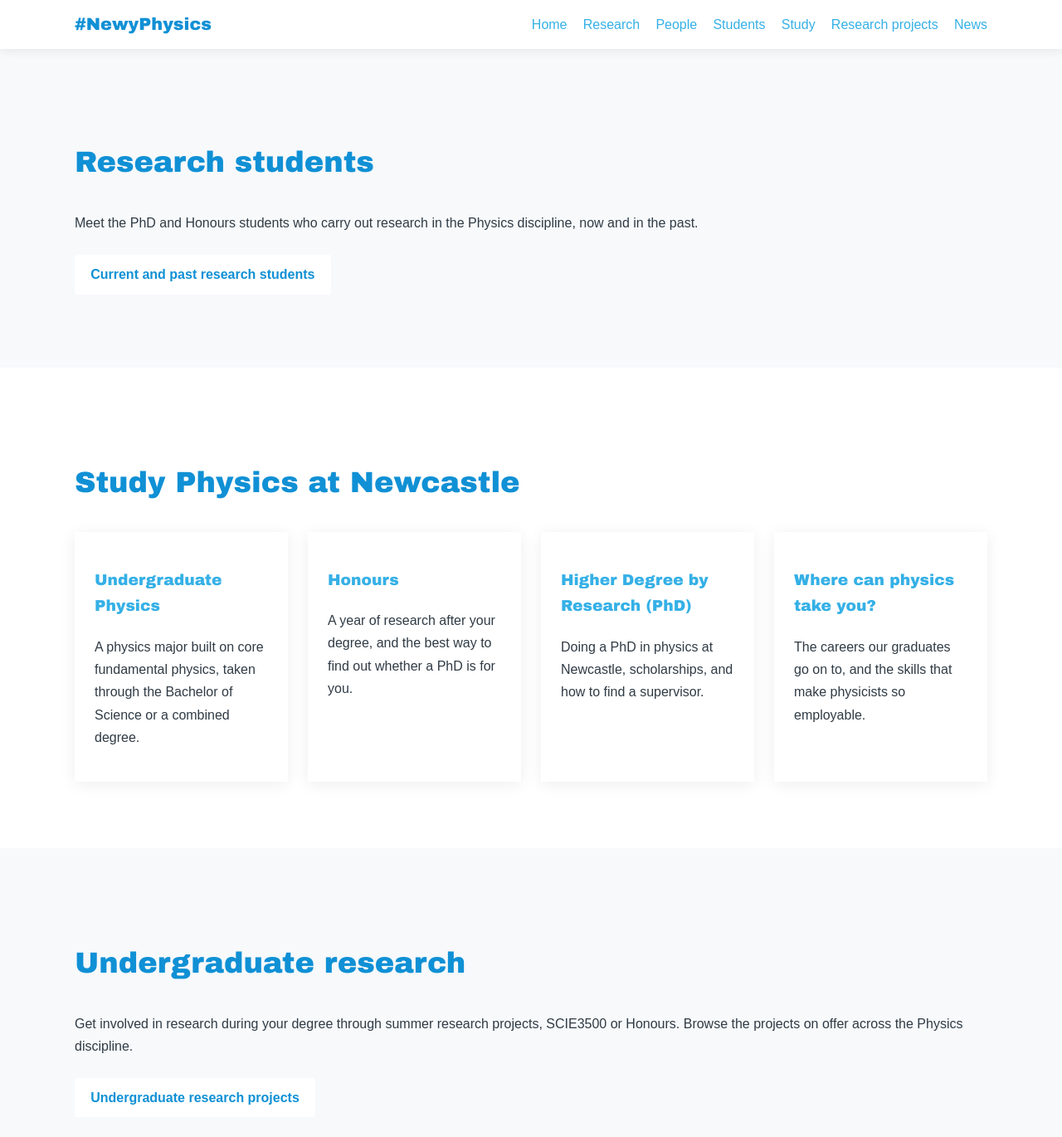
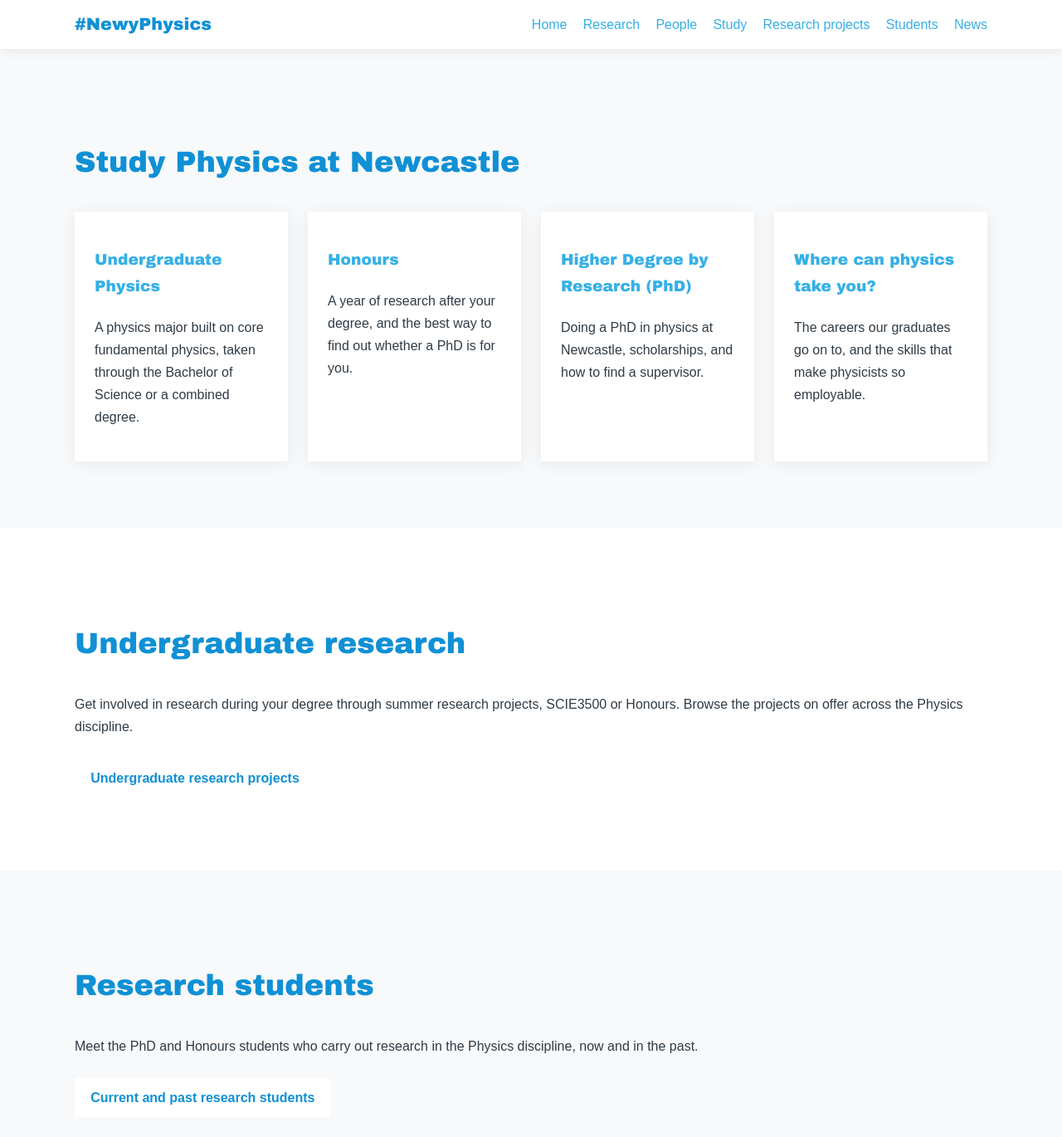
Before and after one commit to NewyPhysics/unofficial_homepage, a Jekyll site: the page built from index.html, in a window 1280 px wide and 1400 px high, scrolled down 4325 px. Shown: the top 1370 px of the window at 83% size. Built offline with Jekyll 4.4.1, drawn with Linux system fonts in a browser that asks for light colours.

Commit message:
Move Research students section below Undergraduate research
- Menu order matches the page
- Section backgrounds still alternate
- Remove an old commented-out People section

Co-Authored-By: Claude Opus 5.5 <noreply@anthropic.com>
Claude-Session: https://claude.ai/code/session_01LYcBCLwvG5rvH6dJMd99nN

```diff
--- a/_includes/nav.html
+++ b/_includes/nav.html
@@ -8,9 +8,9 @@
         <li><a href="{{ '/' | relative_url }}">Home</a></li>
         <li><a href="{{ '/#research' | relative_url }}">Research</a></li>
         <li><a href="{{ '/#people' | relative_url }}">People</a></li>
-        <li><a href="{{ '/#students' | relative_url }}">Students</a></li>
         <li><a href="{{ '/#study' | relative_url }}">Study</a></li>
         <li><a href="{{ '/#projects' | relative_url }}">Research projects</a></li>
+        <li><a href="{{ '/#students' | relative_url }}">Students</a></li>
         <li><a href="{{ '/#news' | relative_url }}">News</a></li>
       </ul>
     </nav>
--- a/index.html
+++ b/index.html
@@ -27,24 +27,6 @@ title: Home
     </div>
   </div>
 </section>
-<!--
-<section id="people" class="section">
-  <div class="container">
-    <h2>People</h2>
-    <div class="cards">
-      {% for person in site.people %}
-      <article class="card">
-        <h3><a href="{{ person.url | relative_url }}">{{ person.name }}</a></h3>
-        <p>{{ person.role }}</p>
-        <p>{{ person.research }}</p>
-      </article>
-      {% endfor %}
-    </div>
-  </div>
-</section> -->
-
-
-
 <section id="people" class="section">
   <div class="container">
     <h2>People</h2>
@@ -118,15 +100,7 @@ title: Home
 </section>
 
 
-<section id="students" class="section alt">
-  <div class="container">
-    <h2>Research students</h2>
-    <p class="section-intro">Meet the PhD and Honours students who carry out research in the Physics discipline, now and in the past.</p>
-    <a class="btn" href="{{ 'students/' | relative_url }}">Current and past research students</a>
-  </div>
-</section>
-
-<section id="study" class="section">
+<section id="study" class="section alt">
   <div class="container">
     <h2>Study Physics at Newcastle</h2>
     <div class="cards">
@@ -141,11 +115,19 @@ title: Home
   </div>
 </section>
 
-<section id="projects" class="section alt">
+<section id="projects" class="section">
   <div class="container">
     <h2>Undergraduate research</h2>
     <p>Get involved in research during your degree through summer research projects, SCIE3500 or Honours. Browse the projects on offer across the Physics discipline.</p>
     <a class="btn" href="{{ 'projects/undergraduate-research/' | relative_url }}">Undergraduate research projects</a>
+  </div>
+</section>
+
+<section id="students" class="section alt">
+  <div class="container">
+    <h2>Research students</h2>
+    <p class="section-intro">Meet the PhD and Honours students who carry out research in the Physics discipline, now and in the past.</p>
+    <a class="btn" href="{{ 'students/' | relative_url }}">Current and past research students</a>
   </div>
 </section>
 
```
